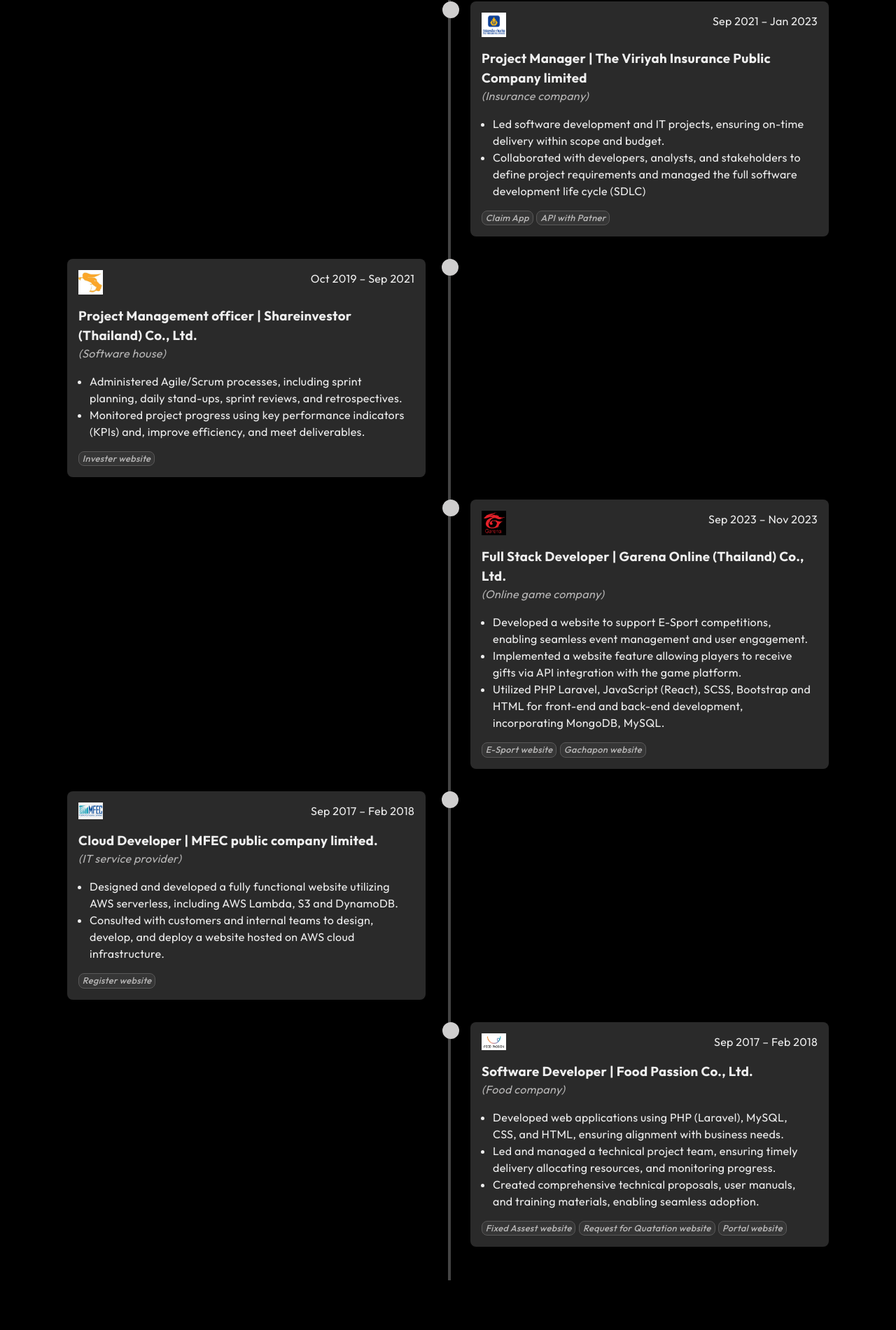
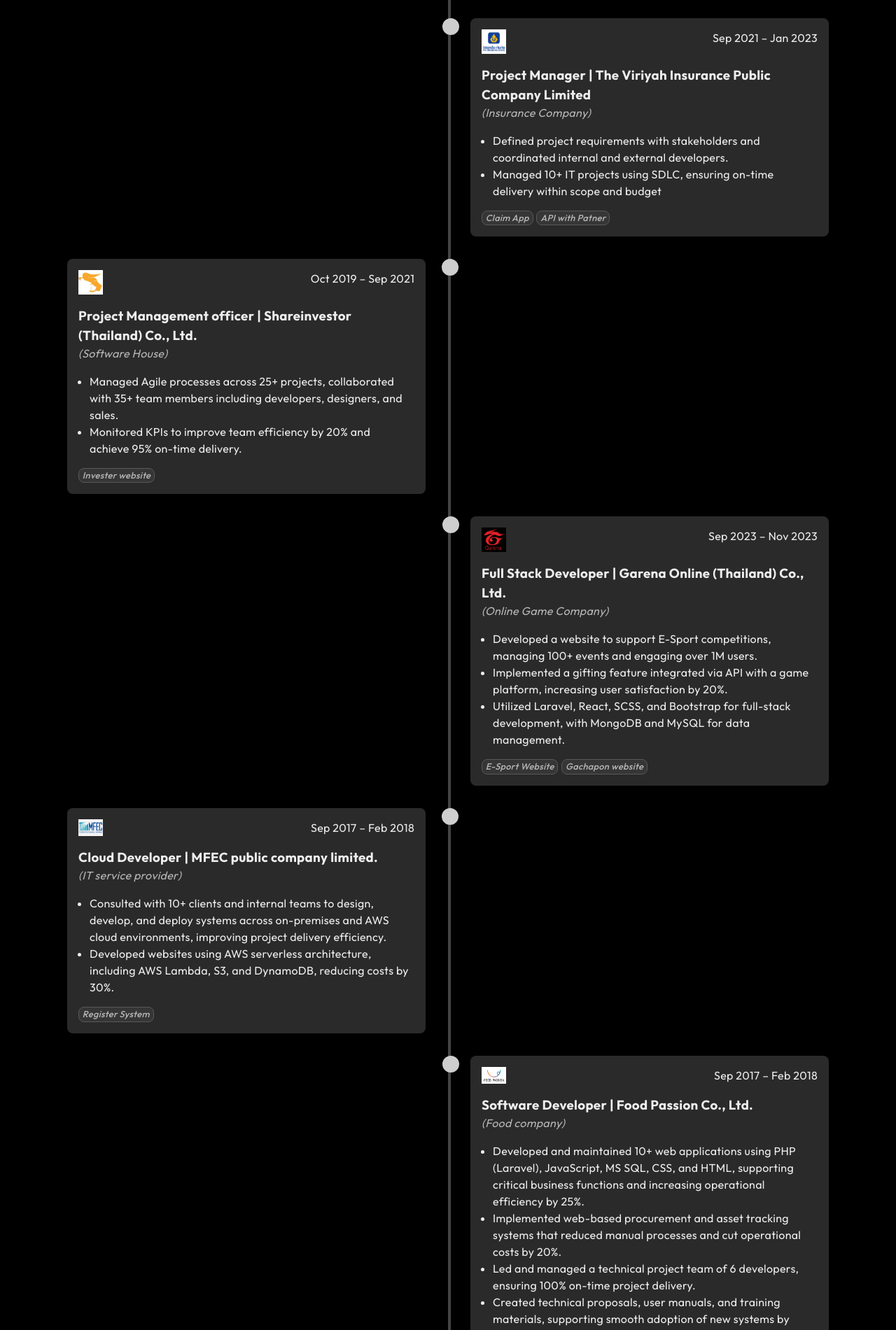
Before and after one commit to nichanunpong/nichanun-portfolio, a React (Vite) app: page / in a window 1280 px wide. Shown: the part 1568-3469 px from the top of the page at 70% size. Built offline with nearby package versions, Linux system fonts and the light colour scheme; the HTML template or start-up script is replaced by a standard one.

Commit message:
update resume

```diff
--- a/src/data/experienceData.js
+++ b/src/data/experienceData.js
@@ -12,19 +12,19 @@
     title: 'Product Owner | Talaadthai Online',
     subtitle: '(Fruit and Vegetable Delivery Application)',
     bullets: [
-      'Defined and prioritized the product backlog, ensuring alignment with business and technical goals.',
-      'Managed Agile/Scrum processes, including sprint planning, daily stand-ups, and retrospectives.',
+      'Defined and prioritized the backlog for a high-traffic e-commerce app, aligning features with business goals.',
+      'Led Agile/Scrum processes across 50+ sprints, sprint planning, daily stand-ups, and retrospectives, with app releases every 2 weeks.',
     ],
     project: ['E-Commerce App', 'Pick and Pack App'],
   },
   {
     logo: viriyah_logo,
     date: 'Sep 2021 – Jan 2023',
-    title: 'Project Manager | The Viriyah Insurance Public Company limited',
-    subtitle: '(Insurance company)',
+    title: 'Project Manager | The Viriyah Insurance Public Company Limited',
+    subtitle: '(Insurance Company)',
     bullets: [
-      'Led software development and IT projects, ensuring on-time delivery within scope and budget.',
-      'Collaborated with developers, analysts, and stakeholders to define project requirements and managed the full software development life cycle (SDLC)',
+      'Defined project requirements with stakeholders and coordinated internal and external developers.',
+      'Managed 10+ IT projects using SDLC, ensuring on-time delivery within scope and budget',
     ],
     project: ['Claim App', 'API with Patner'],
   },
@@ -32,10 +32,10 @@
     logo: shareinvestor_logo,
     date: 'Oct 2019 – Sep 2021',
     title: 'Project Management officer | Shareinvestor (Thailand) Co., Ltd.',
-    subtitle: '(Software house)',
+    subtitle: '(Software House)',
     bullets: [
-      'Administered Agile/Scrum processes, including sprint planning, daily stand-ups, sprint reviews, and retrospectives.',
-      'Monitored project progress using key performance indicators (KPIs) and, improve efficiency, and meet deliverables.',
+      'Managed Agile processes across 25+ projects, collaborated with 35+ team members including developers, designers, and sales.',
+      'Monitored KPIs to improve team efficiency by 20% and achieve 95% on-time delivery.',
     ],
     project: ['Invester website'],
   },
@@ -43,13 +43,13 @@
     logo: garena,
     date: 'Sep 2023 – Nov 2023',
     title: 'Full Stack Developer | Garena Online (Thailand) Co., Ltd.',
-    subtitle: '(Online game company)',
+    subtitle: '(Online Game Company)',
     bullets: [
-      'Developed a website to support E-Sport competitions, enabling seamless event management and user engagement.',
-      'Implemented a website feature allowing players to receive gifts via API integration with the game platform.',
-      'Utilized PHP Laravel, JavaScript (React), SCSS, Bootstrap and HTML for front-end and back-end development, incorporating MongoDB, MySQL.',
+      'Developed a website to support E-Sport competitions, managing 100+ events and engaging over 1M users.',
+      'Implemented a gifting feature integrated via API with a game platform, increasing user satisfaction by 20%.',
+      'Utilized Laravel, React, SCSS, and Bootstrap for full-stack development, with MongoDB and MySQL for data management.',
     ],
-    project: ['E-Sport website', 'Gachapon website'],
+    project: ['E-Sport Website', 'Gachapon website'],
   },
   {
     logo: mfec_logo,
@@ -57,10 +57,10 @@
     title: 'Cloud Developer | MFEC public company limited.',
     subtitle: '(IT service provider)',
     bullets: [
-      'Designed and developed a fully functional website utilizing AWS serverless, including AWS Lambda, S3 and DynamoDB.',
-      'Consulted with customers and internal teams to design, develop, and deploy a website hosted on AWS cloud infrastructure.',
+      'Consulted with 10+ clients and internal teams to design, develop, and deploy systems across on-premises and AWS cloud environments, improving project delivery efficiency.',
+      'Developed websites using AWS serverless architecture, including AWS Lambda, S3, and DynamoDB, reducing costs by 30%.',
     ],
-    project: ['Register website'],
+    project: ['Register System'],
   },
   {
     logo: foodpassion_logo,
@@ -68,15 +68,12 @@
     title: 'Software Developer | Food Passion Co., Ltd.',
     subtitle: '(Food company)',
     bullets: [
-      'Developed web applications using PHP (Laravel), MySQL, CSS, and HTML, ensuring alignment with business needs.',
-      'Led and managed a technical project team, ensuring timely delivery allocating resources, and monitoring progress.',
-      'Created comprehensive technical proposals, user manuals, and training materials, enabling seamless adoption.',
+      'Developed and maintained 10+ web applications using PHP (Laravel), JavaScript, MS SQL, CSS, and HTML, supporting critical business functions and increasing operational efficiency by 25%.',
+      'Implemented web-based procurement and asset tracking systems that reduced manual processes and cut operational costs by 20%.',
+      'Led and managed a technical project team of 6 developers, ensuring 100% on-time project delivery.',
+      'Created technical proposals, user manuals, and training materials, supporting smooth adoption of new systems by 500+ end-users.',
     ],
-    project: [
-      'Fixed Assest website',
-      'Request for Quatation website',
-      'Portal website',
-    ],
+    project: ['RFQ System', 'Fixed Asset Management', 'Employee Portal'],
   },
 ];
 export default ExperenceData;
```
Also changed, not shown: 1 other file (tests, documents, lock files or other folders).
